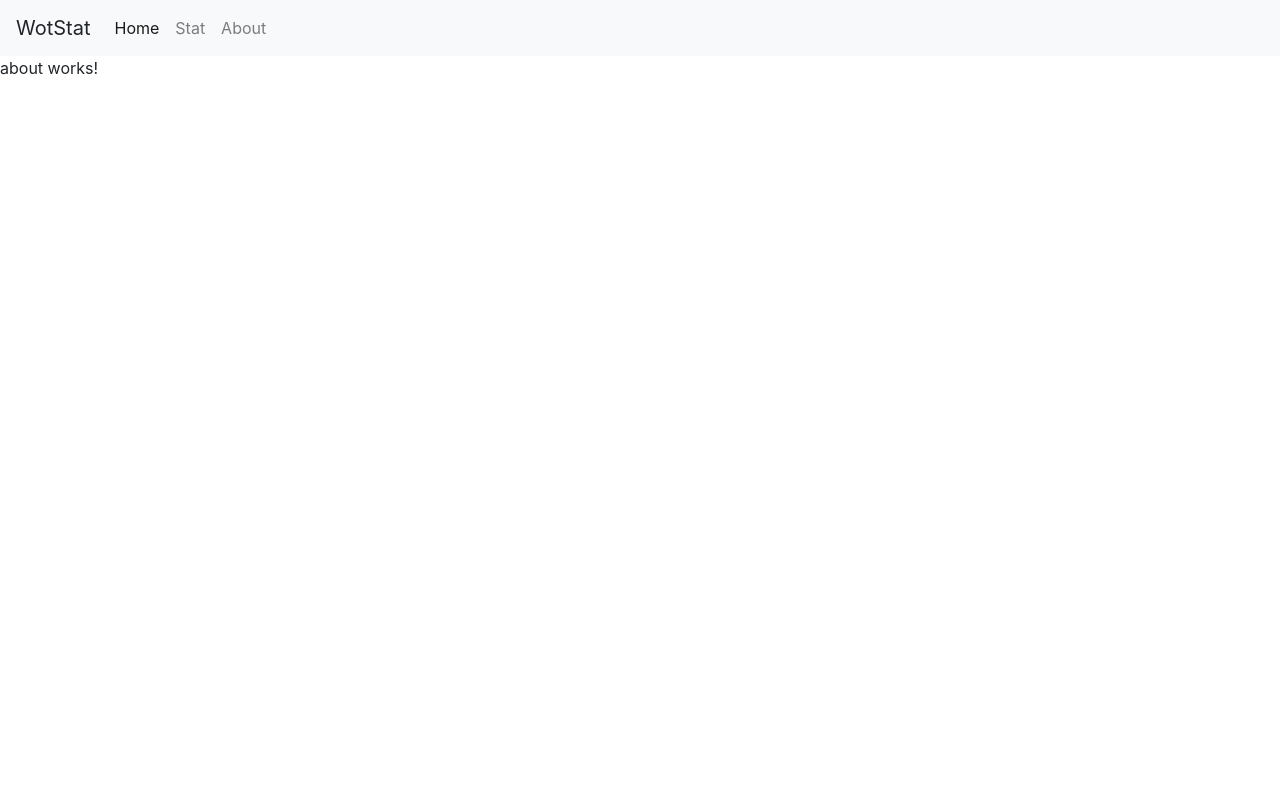
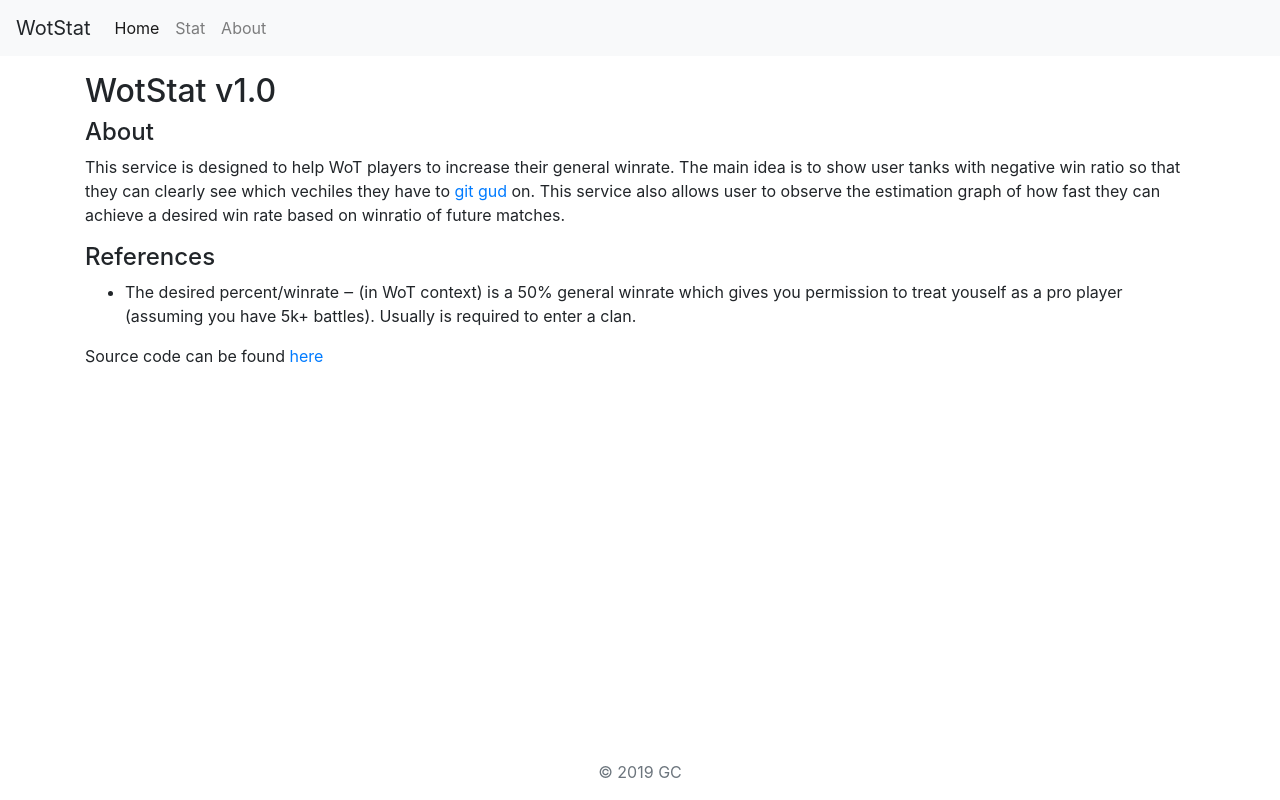
Before and after one commit to Kampotyk/WoTStat, an Angular app in the folder WotStatWeb/: page /about in a window 1280 px wide. Built offline with nearby package versions, Linux system fonts and the light colour scheme.

Commit message:
Fill Home and About pages

```diff
--- a/WotStatWeb/src/app/about/about.component.html
+++ b/WotStatWeb/src/app/about/about.component.html
@@ -1 +1,19 @@
-<p>about works!</p>
+<div class="container mt-3">
+    <h2>WotStat v1.0</h2>
+    <h4>About</h4>
+    <p>This service is designed to help WoT players to increase their general winrate.
+        The main idea is to show user tanks with negative win ratio so that they can clearly
+        see which vechiles they have to <a href="https://knowyourmeme.com/memes/git-gud">git gud</a> on.
+        This service also allows user to observe the estimation graph of how fast they can achieve a
+        desired win rate based on winratio of future matches.
+    </p>
+    <h4>References</h4>
+    <ul>
+        <li id="the-desired-percent">
+            The desired percent/winrate &#8210; (in WoT context) is a 50% general winrate which gives you permission to
+            treat youself as a pro player (assuming you have 5k+ battles). Usually is required to enter a clan.
+        </li>
+    </ul>
+
+    <p>Source code can be found <a href="https://github.com/Kampotyk/WoTStat">here</a></p>
+</div>
--- a/WotStatWeb/src/app/app.component.html
+++ b/WotStatWeb/src/app/app.component.html
@@ -24,3 +24,4 @@
 </nav>
 
 <router-outlet></router-outlet>
+<app-footer class="mt-auto"></app-footer>
--- a/WotStatWeb/src/app/app.module.ts
+++ b/WotStatWeb/src/app/app.module.ts
@@ -12,6 +12,7 @@ import { AboutComponent } from './about/about.component';
 import { HomeComponent } from './home/home.component';
 import { StatListComponent } from './stat-list/stat-list.component';
 import { BadgePipe } from './pipes/badge.pipe';
+import { FooterComponent } from './footer/footer.component';
 
 @NgModule({
   declarations: [
@@ -21,6 +22,7 @@ import { BadgePipe } from './pipes/badge.pipe';
     HomeComponent,
     StatListComponent,
     BadgePipe,
+    FooterComponent,
   ],
   imports: [
     BrowserModule,
--- /dev/null
+++ b/WotStatWeb/src/app/footer/footer.component.html
@@ -0,0 +1,5 @@
+<footer class="footer">
+    <div class="text-center py-3">
+        <span class="text-muted">&copy; {{year}} GC </span>
+    </div>
+</footer>
--- /dev/null
+++ b/WotStatWeb/src/app/footer/footer.component.ts
@@ -0,0 +1,18 @@
+import { Component, OnInit } from '@angular/core';
+
+@Component({
+  selector: 'app-footer',
+  templateUrl: './footer.component.html',
+  styleUrls: ['./footer.component.css']
+})
+export class FooterComponent implements OnInit {
+
+  year: number;
+
+  constructor() { }
+
+  ngOnInit() {
+    this.year = new Date().getFullYear();
+  }
+
+}
--- a/WotStatWeb/src/app/home/home.component.html
+++ b/WotStatWeb/src/app/home/home.component.html
@@ -1 +1,12 @@
-<p>home works!</p>
+<div class="container mt-3">
+    <h2 class="text-center">Welcome to WotStat!</h2>
+    <div class="row">
+        Do you want to get above 50%? Want to check which vechile's stats you need to fix? Are you curious about how long it
+        would take? Check your&nbsp;
+        <a routerLink="/stat">stat data</a>!
+    </div>
+    <hr/>
+    <div class="row">
+        <a routerLink="/about"><img src="assets/images/about.jpg" style="width: 300px;"/></a>
+    </div>
+</div>
--- a/WotStatWeb/src/app/stat/stat.component.html
+++ b/WotStatWeb/src/app/stat/stat.component.html
@@ -1,8 +1,8 @@
-<div class="container">
+<div class="container mt-3">
     <h2>Account Stat</h2>
     <form (ngSubmit)="onSubmit()" #usernameForm="ngForm">
         <div class="form-group">
-            <label for="username">Username</label>
+            <label for="username">WoT username</label>
             <input type="text" class="form-control" id="username"
                    required
                    [(ngModel)]="username" name="username">
--- a/WotStatWeb/src/index.html
+++ b/WotStatWeb/src/index.html
@@ -10,6 +10,6 @@
   <link href="https://fonts.googleapis.com/icon?family=Material+Icons" rel="stylesheet">
 </head>
 <body>
-  <app-root></app-root>
+  <app-root class="d-flex flex-column h-100">Loading...</app-root>
 </body>
 </html>
```
Also changed, not shown: WotStatWeb/src/app/footer/footer.component.css (added), WotStatWeb/src/assets/images/about.jpg (added), 1 other file (tests, documents, lock files or other folders).
